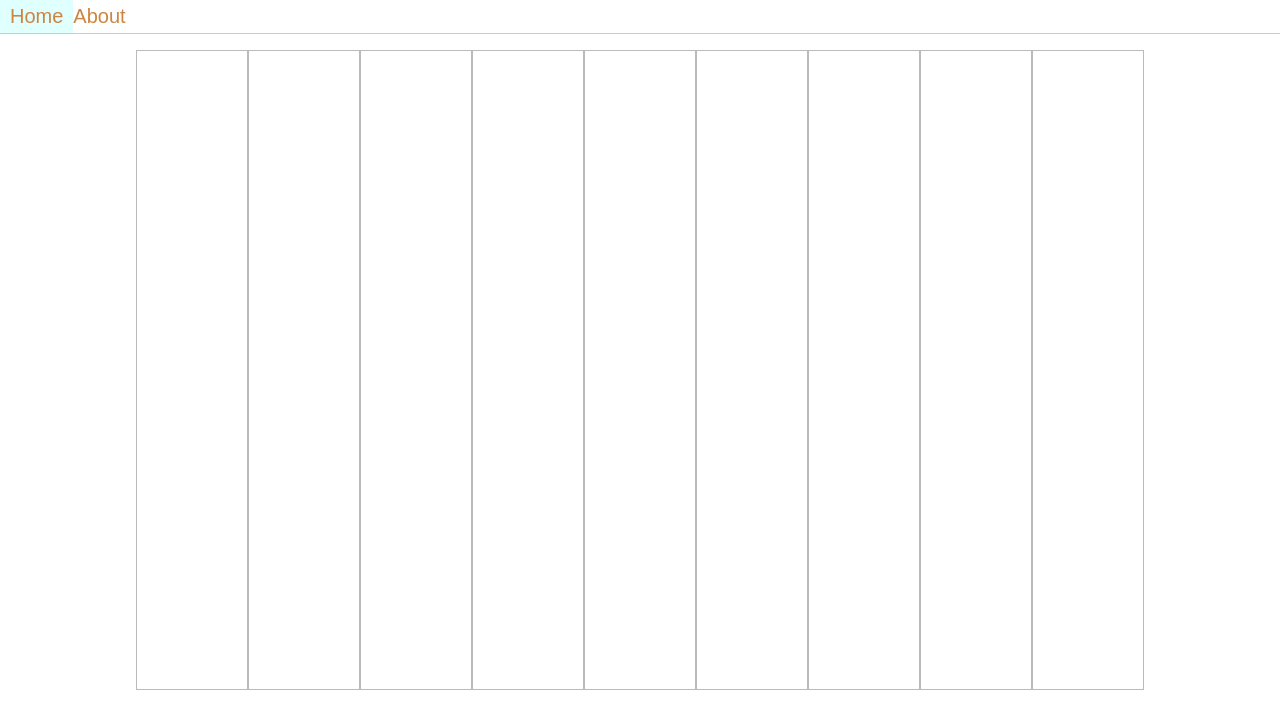
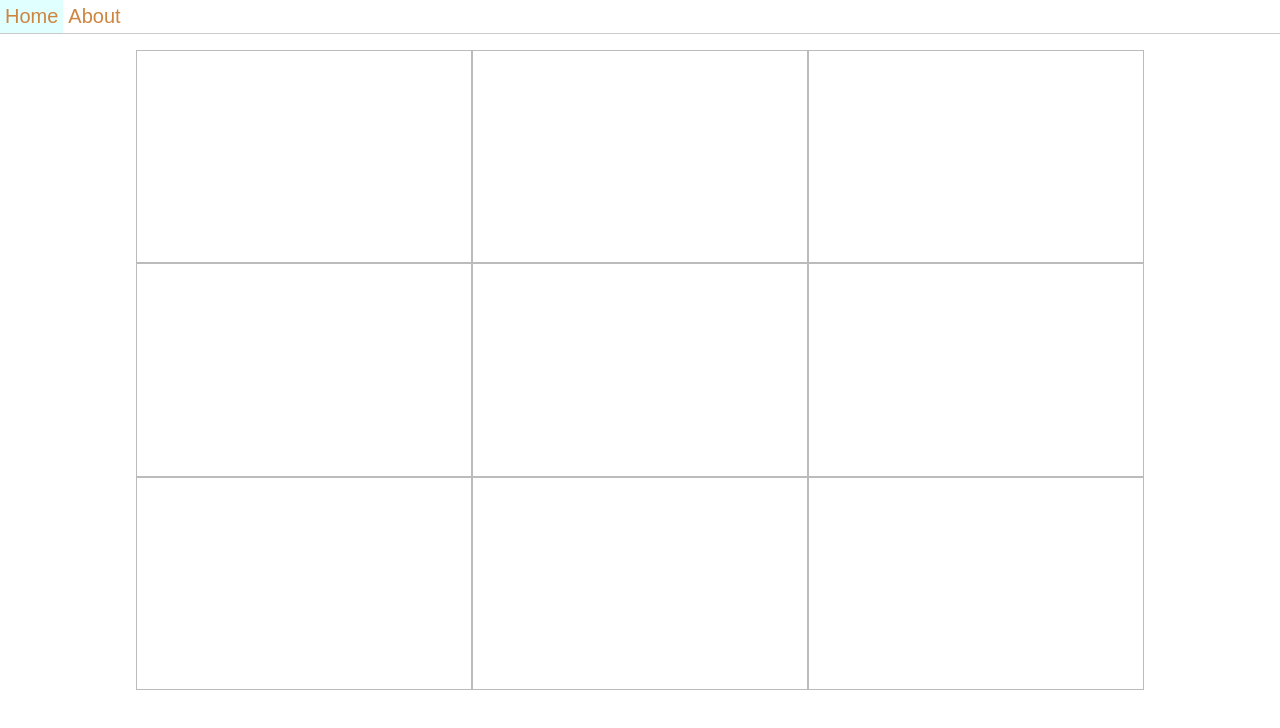
Before and after one commit to DalerAsrorov/react-workspace, a React app: page /tictactoe in a window 1280 px wide. Shown: the top 728 px of the page. Built offline with nearby package versions, Linux system fonts and the light colour scheme.

Commit message:
Improved grid layout

```diff
--- a/src/containers/TicTacToe.jsx
+++ b/src/containers/TicTacToe.jsx
@@ -18,14 +18,18 @@ export default class TicTacToe extends Component {
     };
 
     _handleStepMade(index) {
-        this.setState(prevState => {
-            let { isTurn, board } = prevState;
-            board[index] = isTurn;
+        let { isTurn, board } = this.state;
 
-            return {
-                isTurn: !isTurn,
-                board
-            };
+        if (board[index]) {
+            return;
+        }
+
+        let newBoard = [...board];
+        newBoard[index] = isTurn;
+
+        this.setState({
+            isTurn: !isTurn,
+            board: newBoard
         });
     }
 
@@ -34,14 +38,7 @@ export default class TicTacToe extends Component {
 
         return (
             <TicTacToeWrapper>
-                <Grid
-                    board={board}
-                    onStepMade={this._handleStepMade.bind(this)}
-                    rows={3}
-                    columns={3}
-                    option1="X"
-                    option2="0"
-                />
+                <Grid board={board} onStepMade={this._handleStepMade.bind(this)} n={3} option1="X" option2="0" />
             </TicTacToeWrapper>
         );
     }
--- a/src/containers/components/Cell.jsx
+++ b/src/containers/components/Cell.jsx
@@ -6,14 +6,18 @@ const CellWrapper = styled.div`
     display: table-cell;
     text-align: center;
     vertical-align: middle;
-    padding: 5px;
-    font-size: 22px;
+    padding: 3px;
     border: 1px solid #bbb;
     cursor: pointer;
 
     &:hover {
         background: #ddd;
     }
+`;
+
+const CellFormat = styled.h4`
+    margin: 0;
+    padding: 0;
 `;
 
 export default class Cell extends PureComponent {
@@ -38,7 +42,9 @@ export default class Cell extends PureComponent {
         const { index } = this.props;
         return (
             <CellWrapper key={index} onClick={this._handleStepMade.bind(this)}>
-                {value}
+                <CellFormat>
+                    {value}
+                </CellFormat>
             </CellWrapper>
         );
     }
--- a/src/containers/components/Grid.jsx
+++ b/src/containers/components/Grid.jsx
@@ -2,6 +2,11 @@ import React from 'react';
 import PropTypes from 'prop-types';
 import styled from 'styled-components';
 import Cell from './Cell';
+
+const GridRow = styled.div`
+    display: table-row;
+    width: 100%;
+`;
 
 const GridWrapper = styled.div`
     display: table;
@@ -10,15 +15,35 @@ const GridWrapper = styled.div`
 `;
 
 const Grid = props => {
-    const { board, onStepMade, rows, columns, option1, option2 } = props;
+    const { board, onStepMade, n, option1, option2 } = props;
+    let gridRowArray = [],
+        gridRowWrappers = [];
 
-    const cells = board.map((cellValue, index) =>
-        <Cell onStepMade={onStepMade} value={cellValue} index={index} option1={option1} option2={option2} />
-    );
+    board.forEach((cellValue, cellIndex) => {
+        gridRowArray.push(
+            <Cell
+                key={cellIndex}
+                onStepMade={onStepMade}
+                value={cellValue}
+                index={cellIndex}
+                option1={option1}
+                option2={option2}
+            />
+        );
+
+        if (gridRowArray.length === n) {
+            gridRowWrappers.push(
+                <GridRow key={`r${cellIndex}`}>
+                    {gridRowArray}
+                </GridRow>
+            );
+            gridRowArray = [];
+        }
+    });
 
     return (
         <GridWrapper>
-            {cells}
+            {gridRowWrappers}
         </GridWrapper>
     );
 };
@@ -26,8 +51,7 @@ const Grid = props => {
 Grid.propTypes = {
     board: PropTypes.array,
     onStepMade: PropTypes.func,
-    rows: PropTypes.number,
-    width: PropTypes.number,
+    n: PropTypes.number,
     option1: PropTypes.string,
     option2: PropTypes.string
 };
--- a/src/index.css
+++ b/src/index.css
@@ -1,9 +1,14 @@
-html, body {
-  width: 100%;
-  margin: 0;
-  padding: 0;
+* {
+    box-sizing: border-box;
+}
+
+html,
+body {
+    width: 100%;
+    margin: 0;
+    padding: 0;
 }
 
 body {
-  font-family: sans-serif;
+    font-family: sans-serif;
 }
```
